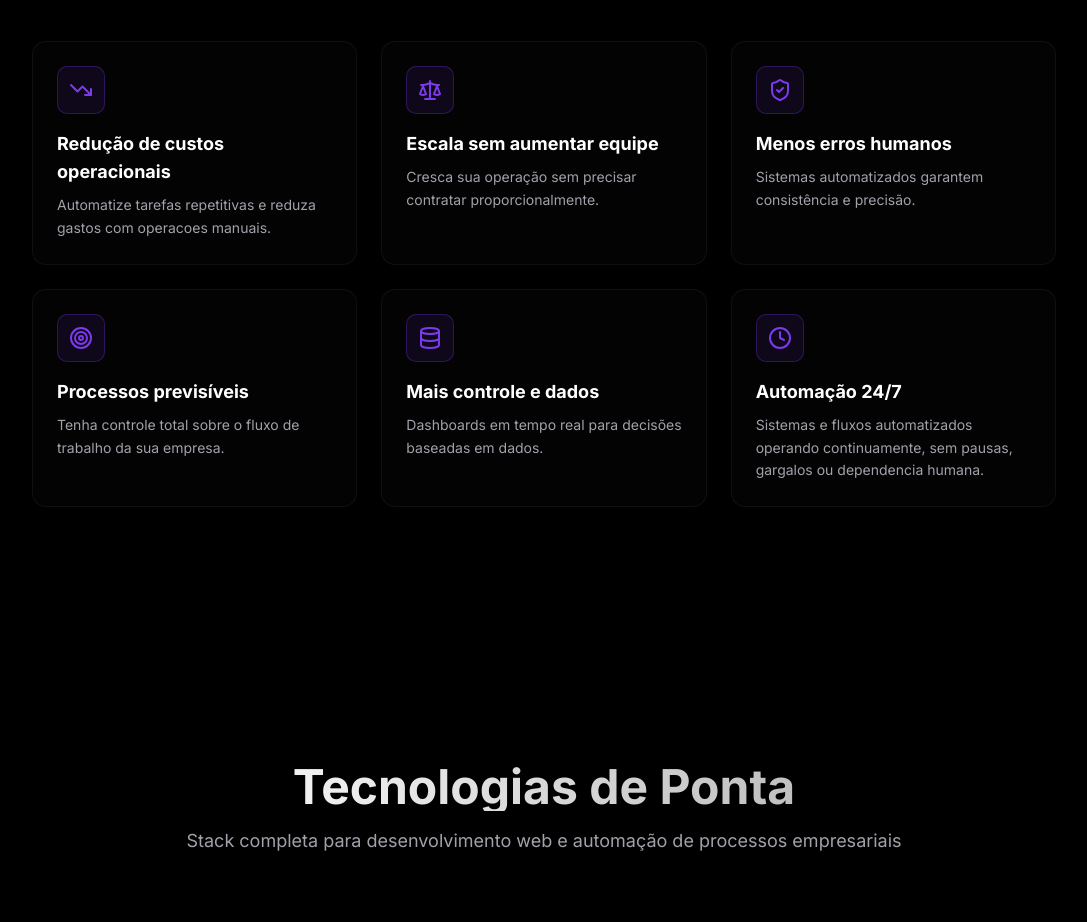
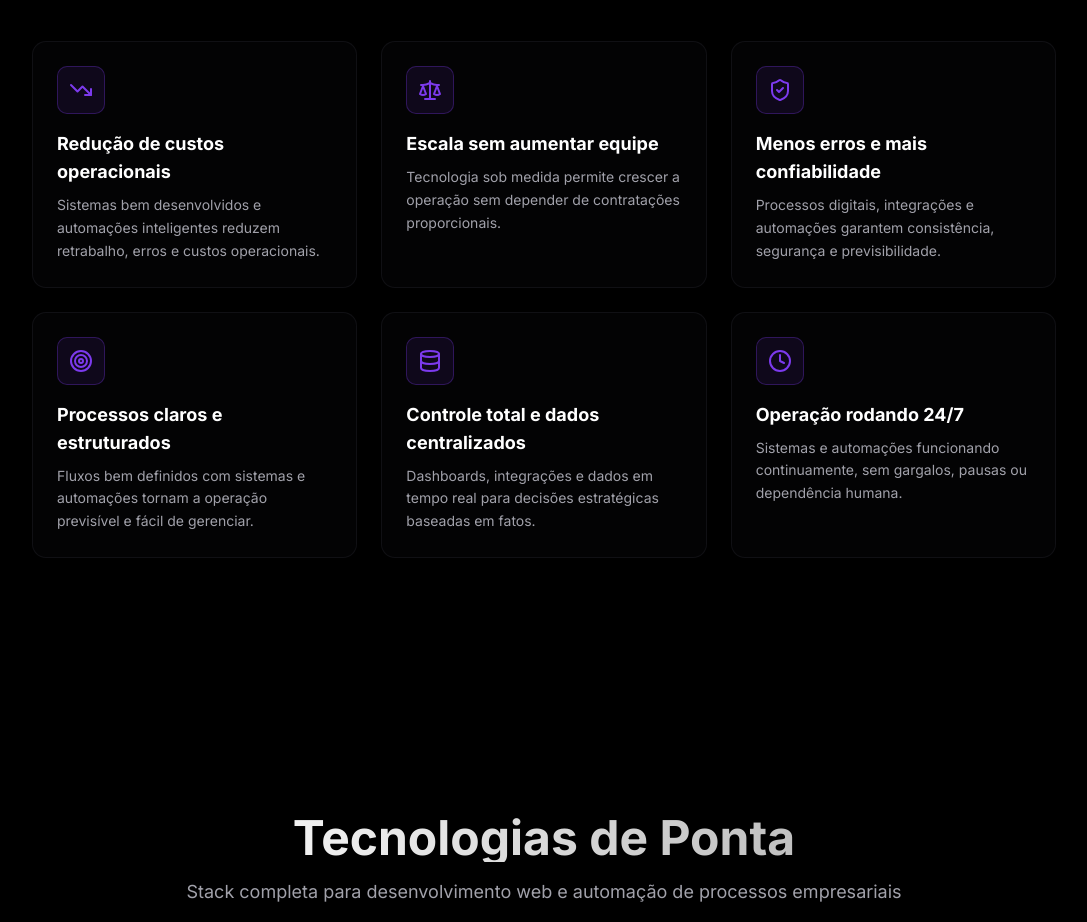
Before and after one commit to almeida-137/mavi-company-landing, a Next.js app: page / in a window 1280 px wide. Shown: the part 4040-4962 px from the top of the page, without its empty margins (96-1183 px from the left). Built offline with nearby package versions, Linux system fonts and the light colour scheme.

Commit message:
Update benefits.tsx

```diff
--- a/components/landing/benefits.tsx
+++ b/components/landing/benefits.tsx
@@ -1,37 +1,50 @@
-import { TrendingDown, Scale, ShieldCheck, Target, Database, Clock } from "lucide-react"
+import {
+  TrendingDown,
+  Scale,
+  ShieldCheck,
+  Target,
+  Database,
+  Clock,
+} from "lucide-react";
 
 const benefits = [
   {
     icon: TrendingDown,
     title: "Redução de custos operacionais",
-    description: "Automatize tarefas repetitivas e reduza gastos com operacoes manuais.",
+    description:
+      "Sistemas bem desenvolvidos e automações inteligentes reduzem retrabalho, erros e custos operacionais.",
   },
   {
     icon: Scale,
     title: "Escala sem aumentar equipe",
-    description: "Cresca sua operação sem precisar contratar proporcionalmente.",
+    description:
+      "Tecnologia sob medida permite crescer a operação sem depender de contratações proporcionais.",
   },
   {
     icon: ShieldCheck,
-    title: "Menos erros humanos",
-    description: "Sistemas automatizados garantem consistência e precisão.",
+    title: "Menos erros e mais confiabilidade",
+    description:
+      "Processos digitais, integrações e automações garantem consistência, segurança e previsibilidade.",
   },
   {
     icon: Target,
-    title: "Processos previsíveis",
-    description: "Tenha controle total sobre o fluxo de trabalho da sua empresa.",
+    title: "Processos claros e estruturados",
+    description:
+      "Fluxos bem definidos com sistemas e automações tornam a operação previsível e fácil de gerenciar.",
   },
   {
     icon: Database,
-    title: "Mais controle e dados",
-    description: "Dashboards em tempo real para decisões baseadas em dados.",
+    title: "Controle total e dados centralizados",
+    description:
+      "Dashboards, integrações e dados em tempo real para decisões estratégicas baseadas em fatos.",
   },
   {
     icon: Clock,
-    title: "Automação 24/7",
-    description: "Sistemas e fluxos automatizados operando continuamente, sem pausas, gargalos ou dependencia humana.",
+    title: "Operação rodando 24/7",
+    description:
+      "Sistemas e automações funcionando continuamente, sem gargalos, pausas ou dependência humana.",
   },
-]
+];
 
 export function Benefits() {
   return (
@@ -52,12 +65,16 @@ export function Benefits() {
               <div className="w-12 h-12 rounded-lg bg-primary/10 border border-primary/30 flex items-center justify-center mb-4 group-hover:bg-primary/20 transition-colors">
                 <benefit.icon className="h-6 w-6 text-primary" />
               </div>
-              <h3 className="text-lg font-bold text-foreground mb-2">{benefit.title}</h3>
-              <p className="text-sm text-muted-foreground leading-relaxed">{benefit.description}</p>
+              <h3 className="text-lg font-bold text-foreground mb-2">
+                {benefit.title}
+              </h3>
+              <p className="text-sm text-muted-foreground leading-relaxed">
+                {benefit.description}
+              </p>
             </div>
           ))}
         </div>
       </div>
     </section>
-  )
+  );
 }
```
